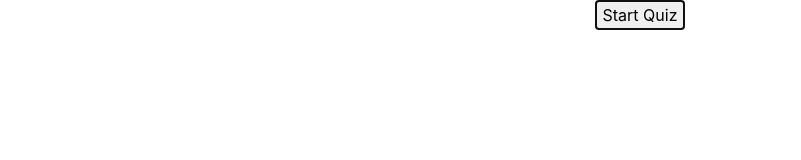
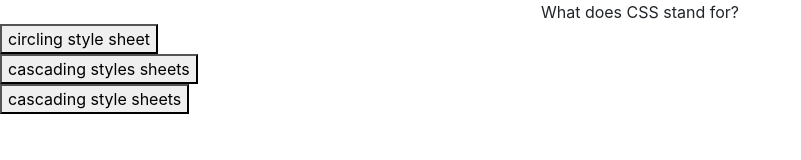
Before and after one commit to Harleyjenn44/code_Quiz, a plain HTML site: page index.html in a window 1280 px wide. Both pictures are taken after a click on the button "Start Quiz". Shown: the whole page, without its empty margins (0-801 px from the left). Drawn offline with nearby package versions, Linux system fonts and the light colour scheme.

Commit message:
worked with a tutor

```diff
--- a/index.html
+++ b/index.html
@@ -10,8 +10,12 @@
 </head>
 
 <body>
-    <div id="welcome"></div>
-    <div id="instructions"></div>
+    <div id="welcome">
+        <p>Welcome</p>
+    </div>
+    <div id="instructions">
+        <p>Instructions:</p>
+    </div>
    <div id="content"></div>
     <script src="script.js"></script>
 </body>
--- a/script.js
+++ b/script.js
@@ -1,61 +1,85 @@
-const start = document.getElementById("content")
+const content = document.getElementById("content")
 
 var startBtn = document.createElement("button")
 
+var welcome = document.getElementById("welcome")
+
+var instructions = document.getElementById("instructions")
+
+var  currentQuestionIndex = 0
 startBtn.textContent = "Start Quiz"
 
-start.appendChild(startBtn)
+content.appendChild(startBtn)
 
-startBtn = document.addEventListener("click", )
+startBtn = document.addEventListener("click", function () {
+    welcome.style.display = "none";
+    instructions.style.display = "none";
+    displayQuestion()
+})
+function displayQuestion() {
+    var currentQues = questions[currentQuestionIndex]
+    content.innerHTML = currentQues.question
+    for (i = 0; i < currentQues.answers.length; i++) {
+        var answerBtn = document.createElement("button")
+        answerBtn.setAttribute("value", currentQues.answers[i])
+        answerBtn.setAttribute("class", "answerBtn" )
+        answerBtn.textContent = currentQues.answers[i]
+        content.appendChild(answerBtn)
+    }
+}
+function checkAnswer(){
+    var answer = questions[currentQuestionIndex].correctAnswer
+
+}
 
 
 
 
 
+var questions = [
+    {
+        question: "What does CSS stand for?",
+        answers: [
+            'circling style sheet',
+            'cascading styles sheets',
+            'cascading style sheets'
+        ],
+        correctAnswer: 'cascading style sheets'
+    },
+    {
+        question: "What is the purpose of an HTML doc?",
+        answers: [
+            'It allows us to style the webpage.',
+            'It is the basic document needed to display your webpage online.'
+        ],
+        correctAnswer: 'It is the basic document needed to display your webpage online.'
+    },
+    {
+        question: "What is the purpose of a Stylesheet?",
+        answers: [
+            'It allows us to style the webpage.',
+            'It allows us to animate the webpage.',
+            'It is the basic document needed to display your webpage online.'
+        ],
+        correctAnswer: 'a'
+    },
+    {
+        question: "What does BootStrap allow us to do?",
+        answers: [
+            'It allows us to customize a webpage faster and easier.',
+            'It allows us to style the webpage',
+            'It allows us to animate the webpage'
 
-// var questions = [
-//     {
-//         question: "What does CSS stand for?",
-//        answers: {
-//            a: 'circling style sheet',
-//            b: 'cascading styles sheets',
-//            c: 'cascading style sheets'
-//        },
-//        correctAnswer: 'c'
-//    }
-//    {
-//        question: "What is the purpose of an HTML doc?",
-//        answers: {
-//            a: 'It allows us to style the webpage.',,
-//            c: 'It is the basic document needed to display your webpage online.'
-//        },
-//        correctAnswer: 'c'
-//    }
-//    {
-//        question: "What is the purpose of a Stylesheet?",
-//        answers: {
-//            a: 'It allows us to style the webpage.',
-//            b: 'It allows us to animate the webpage.',
-//            c: 'It is the basic document needed to display your webpage online.'
-//         },
-//        correctAnswer: 'a'
-//    }
-//    {
-//        question: "What does BootStrap allow us to do?",
-//        answers: {
-//            a: 'It allows us to customize a webpage faster and easier.',
-//        b: 'It allows us to style the webpage',
-//        c: 'It allows us to animate the webpage'
-//        },
-//        correctAnswer: 'a'
-//    }
-//    {
-//        question: "Bootstrap is to CSS as JQuery is to?",
-//        answers:
-//            a: 'HTML',
-//         b: 'Java',
-//        c: 'JavaScript'
-//        },
-//   correctAnswer: 'c'
-//     }
-// ]
+        ],
+    correctAnswer: 'a'
+    },
+    {
+        question: "Bootstrap is to CSS as JQuery is to?",
+        answers: [
+         'HTML',
+        'Java',
+        'JavaScript'
+       ],
+correctAnswer: 'c'
+    },
+]
--- a/style.css
+++ b/style.css
@@ -1,3 +1,6 @@
 body{
   text-align: center;
 }
+.answerBtn{
+    display: block;
+}
```
